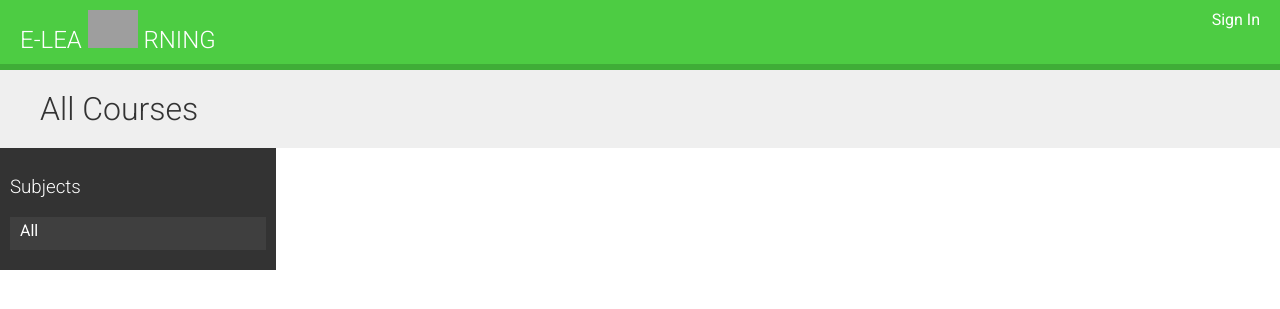
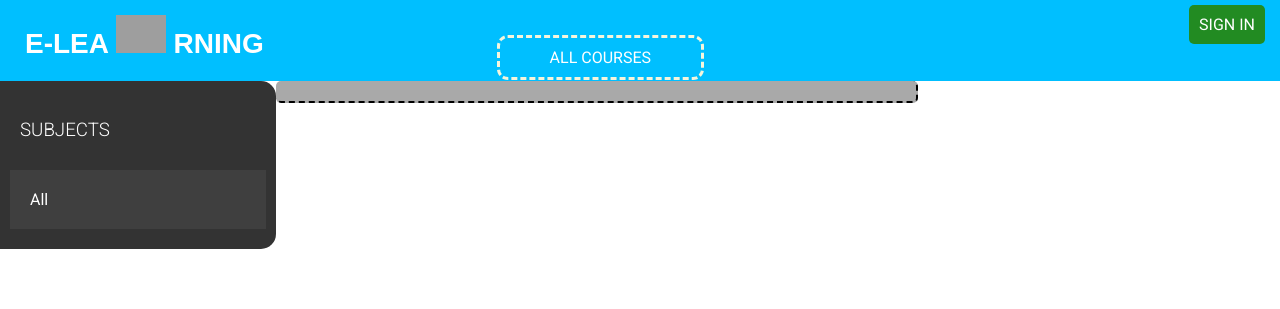
Before and after one commit to ahmedEid1/E-Learning-Platform, a Django app: template courses/templates/courses/course/list.html in a window 1280 px wide. Shown: the top 309 px of the page. Run offline with Django 3.2, Linux system fonts and the light colour scheme; the template is opened without the code that fills it, so the values that code supplies are empty; some libraries are stand-ins or nearby versions; grey boxes are pictures that could not be loaded.

Commit message:
HomePage Style Done

```diff
--- a/courses/static/css/base.css
+++ b/courses/static/css/base.css
@@ -5,11 +5,11 @@ body {
     margin:0;
     font-family:'Roboto', sans-serif;
     font-weight:400;
-    color:#333;
+    color: deepskyblue;
 }
 
 a {
-    color:#3fad37;
+    color:deepskyblue;
     text-decoration:none;
 }
 
@@ -28,108 +28,6 @@ h1 {
     overflow:auto;
     padding:20px 0 20px 40px;
     margin:0;
-}
-
-.module {
-    padding:10px 20px;
-    float:left;
-    width:600px;
-}
-
-.module h3 {
-    margin:20px 0 0;
-    padding:0;
-    width:100%;
-}
-
-.module p {
-    margin:10px 0 20px;
-    width:100%;
-    float:left;
-}
-
-#header {
-    background:#4dcc43;
-    overflow:auto;
-    padding:10px 20px;
-    border-bottom:6px solid #3fad37;
-}
-
-#header .logo {
-    text-decoration:none;
-    font-family:'Roboto', sans-serif;
-    font-weight:300;
-    text-transform:uppercase;
-    font-size:24px;
-    color:#fff;
-    float:left;
-}
-
-#header a {
-    color:#fff;
-}
-
-#header .menu {
-    list-style:none;
-    float:right;
-    margin:0;
-    padding:0;
-}
-
-.contents {
-    width:20%;
-    padding:10px;
-    float:left;
-    background:#333;
-    color: #fff;
-    font-family:'Roboto', sans-serif;
-}
-
-.contents ul {
-    list-style:none;
-    margin:0;
-    padding:0;
-    width:100%;
-}
-
-.contents ul li {
-    margin:0 0 10px 0;
-    padding:4px 10px 10px;
-    overflow:auto;
-    cursor:move;
-}
-
-.contents ul li.selected {
-    background:#3f3f3f;
-}
-
-.contents ul li:hover {
-    background:#3f3f3f;
-}
-
-.contents ul span {
-    text-transform:uppercase;
-    color:#bbb;
-    font-size:14px;
-}
-
-.contents ul a {
-    display:block;
-    color:#fff;
-    text-decoration:none;
-}
-
-.contents ul a:hover {
-    color:#4dcc43;
-    cursor:move;
-}
-
-ul.content-types li {
-    list-style:none;
-    float:left;
-    margin:10px;
-    background:#efefef;
-    padding:8px 14px;
 }
 
 .hidden {
@@ -172,7 +70,7 @@ select {
 
 input[type=submit], a.button {
     border-radius:5px;
-    background:#4dcc43;
+    background:deepskyblue;
     color:#fff;
     font-size:16px;
     text-transform:uppercase;
@@ -182,37 +80,13 @@ input[type=submit], a.button {
 }
 
 a.secondary-button {
-    border:3px solid #4dcc43;
+    border:3px solid deepskyblue;
     padding:10px 20px;
     margin:10px 0;
 }
 
 input[type=submit]:hover, a.button:hover {
-    background:#3fad37;
-}
-
-ul#course-modules {
-    list-style:none;
-    overflow:auto;
-}
-
-ul#course-modules textarea {
-    width:600px;
-    height:120px;
-}
-
-ul#course-modules li {
-    padding:20px;
-    overflow:auto;
-    cursor:move;
-}
-
-ul#course-modules li:nth-child(even) {
-    background:#efefef;
-}
-
-ul#course-modules li:hover {
-    background:#ccc;
+    background:deepskyblue;
 }
 
 #module-contents div {
@@ -227,7 +101,7 @@ ul#course-modules li:hover {
 }
 
 #module-contents input[type=submit] {
-    color:#3fad37;
+    color:deepskyblue;
     background:none;
     margin:-20px 0 0;
     padding:0;
@@ -281,7 +155,7 @@ ul#course-modules li:hover {
     display:inline;
     float:right;
     background:#DCEDE0;
-    color:#56A668;
+    color:deepskyblue;
 }
 
 #chat .date {
@@ -308,3 +182,200 @@ ul#course-modules li:hover {
     padding-left:0;
     padding-right:0;
 }
+/**********************************/
+.my_button {
+    user-select: none;
+    color: #fff;
+    text-transform: uppercase;
+    padding: 10px;
+    border-radius: 5px;
+    display: inline-block;
+    border: none;
+    transition: all 0.4s ease 0s;
+}
+
+.my_button:hover {
+    background: #434343;
+    letter-spacing: 1px;
+    box-shadow: 5px 40px 10px rgba(0,0,0,0.57);
+    transition: all 0.4s ease 0s;
+}
+
+.in {
+    background: forestgreen;
+}
+
+.out {
+   background: deepskyblue;
+    border: 3px dashed beige;
+}
+
+.page-title {
+    position: absolute;
+    bottom: 90%;
+    right: 45%;
+    color: #fff;
+    text-transform: uppercase;
+    padding: 10px 50px;
+    border-radius: 11px;
+    display: inline-block;
+    border: 3px dashed beige;
+    transition: all 0.4s ease 0s;
+    background: deepskyblue;
+
+}
+
+.page-title:hover {
+    background: #434343;
+    letter-spacing: 1px;
+    box-shadow: 5px 40px 10px rgba(0,0,0,0.57);
+    transition: all 0.4s ease 0s;
+}
+
+.hover-style:hover {
+    border-radius: 10px;
+    padding: 10px;
+    background: #434343;
+    letter-spacing: 1px;
+    box-shadow: 5px 40px 10px rgba(0,0,0,0.57);
+    transition: all 0.4s ease 0s;
+    color: deepskyblue;
+}
+/*******************************************/
+#header {
+    background:deepskyblue;
+    overflow:auto;
+    padding:5px 15px;
+    border-bottom:6px solid deepskyblue;
+}
+
+#header .logo {
+    text-decoration:none;
+    font-family: sans-serif;
+    font-weight:600;
+    text-transform:uppercase;
+    font-size:28px;
+    color:#fff;
+    float:left;
+}
+
+#header a {
+    color:#fff;
+}
+
+#header .menu {
+    list-style:none;
+    float:right;
+    margin:0;
+    padding:0;
+}
+/*******************************************/
+
+.contents {
+    width:20%;
+    padding:10px;
+    float:left;
+    background:#333;
+    color: #fff;
+    font-family:'Roboto', sans-serif;
+    border-bottom-right-radius: 15px;
+    border-top-right-radius: 15px;
+}
+
+.contents ul {
+    list-style:none;
+    margin:0;
+    padding:0;
+    width:100%;
+}
+
+.contents ul li {
+    margin:0 0 10px 0;
+    padding:4px 10px 10px;
+    overflow:auto;
+}
+
+.contents ul li.selected {
+    background:#3f3f3f;
+}
+
+.contents ul li:hover {
+    background:#3f3f3f;
+}
+
+.contents ul span {
+    text-transform:uppercase;
+    color:#bbb;
+    font-size:14px;
+}
+
+.contents ul a {
+    display:block;
+    color:#fff;
+    text-decoration:none;
+}
+
+.contents ul a:hover {
+    color:deepskyblue;
+}
+
+ul.content-types li {
+    list-style:none;
+    float:left;
+    margin:10px;
+    background:#efefef;
+    padding:8px 14px;
+}
+/********************/
+
+ul#course-modules {
+    list-style:none;
+    overflow:auto;
+}
+
+ul#course-modules textarea {
+    width:600px;
+    height:120px;
+}
+
+ul#course-modules li {
+    padding:20px;
+    overflow:auto;
+}
+
+ul#course-modules li:hover {
+    background:#ccc;
+}
+/****************************/
+
+.module {
+    padding:10px 20px;
+    float:left;
+    width:600px;
+    background: darkgray;
+    border-right: 2px dashed black;
+    border-bottom: 2px dashed black;
+    border-radius: 5px;
+    color: black;
+}
+
+.module h3 {
+    margin:20px 0 0;
+    padding:0;
+    width:100%;
+}
+
+.module p {
+    margin:10px 0 20px;
+    width:100%;
+    /*float:left;*/
+}
+
+.module a {
+    color: black;
+    font-weight: bold;
+}
+
+.module-content {
+    padding-left: 10px;
+}
--- a/courses/templates/base.html
+++ b/courses/templates/base.html
@@ -10,15 +10,15 @@
 </head>
 <body>
     <div id="header">
-        <a href="/" class="logo">E-lea
+        <a href="/" class="logo my_button">E-lea
             <img src="{% static 'imgs/logo.png' %}" width="50px">
             rning
         </a>
         <ul class="menu">
             {% if request.user.is_authenticated %}
-                  <li><a href="{% url 'logout' %}">Sign Out</a></li>
+                  <li class="my_button out"><a href="{% url 'logout' %}">Sign Out</a></li>
             {% else %}
-                  <li><a href="{% url 'login' %}">Sign In</a></li>
+                  <li class="my_button in"><a href="{% url 'login' %}">Sign In</a></li>
             {% endif %}
         </ul>
     </div>
--- a/courses/templates/courses/course/list.html
+++ b/courses/templates/courses/course/list.html
@@ -13,17 +13,17 @@
 {% endblock %}
 
 {% block content %}
-    <h1>
+    <div class="page-title">
         {% if subject %}
             {{ subject.title }} Courses
         {% else %}
             All Courses
         {% endif %}
-    </h1>
+    </div>
 
-    <div class="contents">
-        <h3>Subjects</h3>
-        <ul id="modules">
+    <div class="contents hover-style">
+        <h3 class="my_button">Subjects</h3>
+        <ul id="course-modules">
             <li {% if not subject %}class="selected" {% endif %}>
                 <a href="{% url 'course_list' %}">All</a>
             </li>
@@ -43,7 +43,8 @@
     <div class="module">
         {% for course in courses %}
             {% with subject=course.subject %}
-                <h3>
+                <div class="hover-style module-content">
+                    <h3>
                     <a href="{% url 'course_detail' course.slug %}">
                         {{ course.title }}
                     </a>
@@ -52,10 +53,11 @@
                 <p>
                     <a href="{% url 'course_list_subject' subject.slug %}">{{ subject }}</a>
                     <br>
-                    {{ course.total_modules }} Modules.
+                    >>> {{ course.total_modules }} Modules
                     <br>
-                    Instructor: {{ course.owner }}
+                    <b>Instructor : </b> {{ course.owner }}
                 </p>
+                </div>
             {% endwith %}
         {% endfor %}
     </div>
```
Also changed, not shown: README.md, db.sqlite3.
